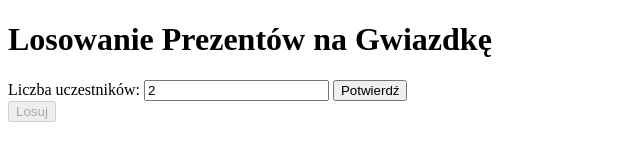
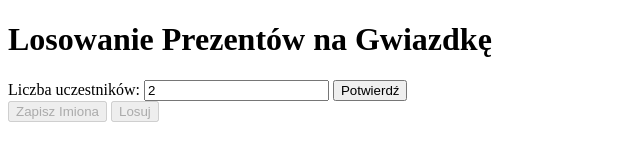
Before and after one commit to prpawlowski/prezenty, a plain HTML site: page index.html in a window 1280 px wide. Shown: the whole page, without its empty margins (0-640 px from the left). Drawn offline with Linux system fonts and the light colour scheme.

Commit message:
Update index.html

```diff
--- a/index.html
+++ b/index.html
@@ -11,6 +11,7 @@
   <input type="number" id="liczbaUczestnikow" min="2" value="2">
   <button id="potwierdzButton">Potwierdź</button>
   <div id="inputContainer"></div>
+  <button id="zapiszImionaButton" disabled>Zapisz Imiona</button>
   <button id="losujButton" disabled>Losuj</button>
   <ul id="wynikiLosowania"></ul>
 
```
